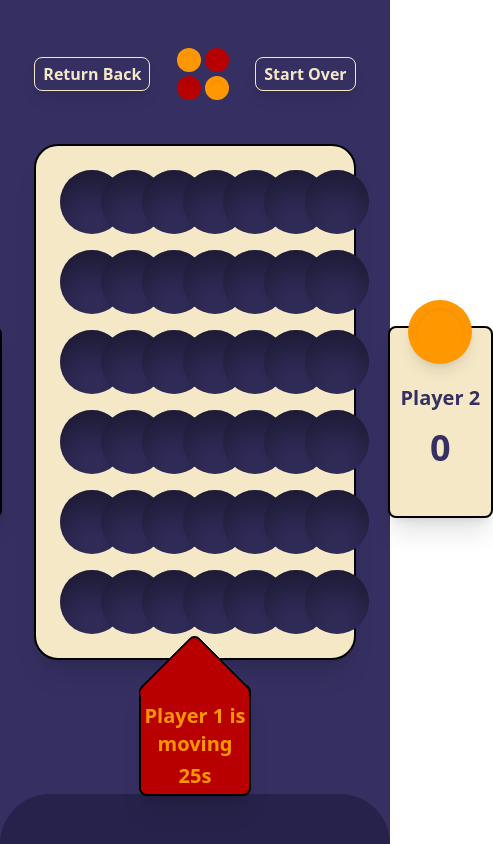
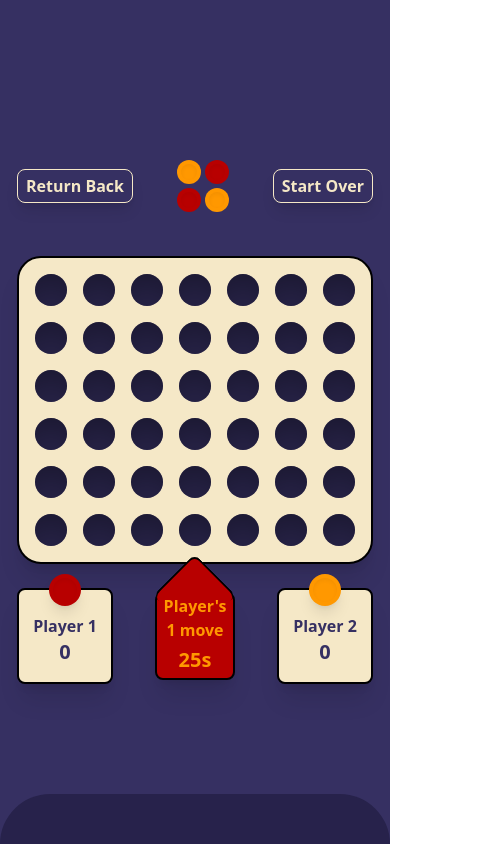
Before and after one commit to Vladyslav-Davydenko/Connect-Four-Game, a React (Vite) app in the folder connect-four/: page /game in a window 390 px wide. Shown: the whole page, 493 px wide, since content can reach past the window. Built offline with nearby package versions, Linux system fonts and the light colour scheme; no server answers.

Commit message:
Bux fixes + mobile optimisation

```diff
--- a/connect-four/src/views/components/board/Board.tsx
+++ b/connect-four/src/views/components/board/Board.tsx
@@ -8,7 +8,7 @@ interface Props {
 
 export function Board({ board, handleOnClick }: Props): JSX.Element {
   return (
-    <div className="grid grid-cols-7 gap-4 bg-white p-6 rounded-3xl shadow-xl  animate-bg_fade_in border-black border-2">
+    <div className="grid grid-cols-7 gap-4 bg-white p-4 md:p-6 rounded-3xl shadow-xl  animate-bg_fade_in border-black border-2">
       {board.map((row, i) =>
         row.map((ch, j) => {
           return (
--- /dev/null
+++ b/connect-four/src/views/components/board/PlayerScoreMobile.tsx
@@ -0,0 +1,33 @@
+interface Props {
+  playersCont: number;
+  player: "X" | "O";
+}
+
+export const PlayerScoreMobile = ({
+  playersCont,
+  player,
+}: Props): JSX.Element => {
+  return (
+    <div className=" h-24 w-24 bg-white rounded-lg border-black border-2 shadow-xl relative flex justify-center items-center">
+      <div className=" absolute -top-4">
+        <div
+          className={`size-8 rounded-full relative animate-drop_down ${
+            player === "X" ? "bg-red" : "bg-yellow"
+          } flex items-center justify-center shadow-lg`}
+        >
+          <div
+            className={`size-6 rounded-full absolute shadow-inner ${
+              player === "X" ? "bg-red" : "bg-yellow"
+            }`}
+          ></div>
+        </div>
+      </div>
+      <div className="text-center">
+        <h1 className="text-dark-primary text-md mt-2">
+          {player === "X" ? "Player 1" : "Player 2"}
+        </h1>
+        <p className="text-dark-primary text-xl">{playersCont}</p>
+      </div>
+    </div>
+  );
+};
--- a/connect-four/src/views/components/board/index.ts
+++ b/connect-four/src/views/components/board/index.ts
@@ -1,2 +1,3 @@
 export * from "./Board";
 export * from "./PlayersScore";
+export * from "./PlayerScoreMobile";
--- a/connect-four/src/views/components/dashboard/SingleUnit.tsx
+++ b/connect-four/src/views/components/dashboard/SingleUnit.tsx
@@ -34,7 +34,7 @@ export function SingleUnit({ id, index }: Props): JSX.Element {
   return (
     <>
       {isOpen && <DeletePopUp id={game.id} setIsOpen={setIsOpen} />}
-      <div className="flex justify-center items-center gap-12 py-8 px-16 shadow-lg rounded-lg relative">
+      <div className="flex justify-center items-center gap-12 md:py-8 md:px-16 py-2 shadow-lg rounded-lg relative flex-col md:flex-row">
         <button
           className="p-3 rounded-full absolute top-2 right-2 cursor-pointer opacity-80 hover:opacity-100 hover:-translate-y-1 active:translate-y-1.5 duration-500 shadow-lg hover:shadow-xl active:shadow-md"
           onClick={handleDeleteButtonClicked}
@@ -60,7 +60,7 @@ export function SingleUnit({ id, index }: Props): JSX.Element {
         </button>
         <p className="text-4xl">{`${index}.`}</p>
         <div>
-          <div className="grid grid-cols-7 gap-4 bg-white p-6 rounded-3xl shadow-xl  animate-bg_fade_in border-black border-2">
+          <div className="grid grid-cols-7 gap-4 bg-white p-4 md:p-6 rounded-3xl shadow-xl  animate-bg_fade_in border-black border-2">
             {game.board.map((row, i) =>
               row.map((ch, j) => {
                 return (
--- a/connect-four/src/views/components/pop-up-windows/Congratulation.tsx
+++ b/connect-four/src/views/components/pop-up-windows/Congratulation.tsx
@@ -22,30 +22,30 @@ export function PopUpCongratulation({
 
   const buttonNaming: ButtonNamingType<Status> = {
     loading: "Saving...",
-    idle: "Save the game",
+    idle: "Save",
     succeeded: "Saved",
     failed: "Error",
   };
 
   return (
     <div className="absolute bg-black bg-opacity-40 min-h-dvh w-full z-10 flex justify-center items-center animate-bg_fade_in">
-      <div className=" bg-primary p-10 rounded-xl shadow-lg absolute z-20 opacity-0 animate-appear_3 fill-mode-forwards flex flex-col justify-center items-center gap-10">
-        <h1 className="text-yellow text-4xl">Congratulation!</h1>
+      <div className=" bg-primary md:p-10 p-6 rounded-xl shadow-lg absolute z-20 opacity-0 animate-appear_3 fill-mode-forwards flex flex-col justify-center items-center gap-10">
+        <h1 className="text-yellow text-2xl md:text-4xl">Congratulation!</h1>
         {error ? (
-          <h2 className="text-yellow text-2xl">{error.message}</h2>
+          <h2 className="text-yellow text-lg md:text-2xl">{error.message}</h2>
         ) : (
-          <h2 className="text-yellow text-2xl">{`Player ${winner} win the game`}</h2>
+          <h2 className="text-yellow text-lg md:text-2xl">{`Player ${winner} win the game`}</h2>
         )}
-        <div>
+        <div className="flex items-center gap-8">
           <button
-            className="py-3 px-6 mx-16 bg-white text-primary border rounded-lg hover:-translate-y-1 active:translate-y-1.5 duration-500 shadow-lg hover:shadow-xl active:shadow-md animate-appear_1 fill-mode-backwards"
+            className="md:py-3 md:px-6 py-2 px-4 bg-white text-primary border rounded-lg hover:-translate-y-1 active:translate-y-1.5 duration-500 shadow-lg hover:shadow-xl active:shadow-md animate-appear_1 fill-mode-backwards"
             onClick={() => setIsOpen(false)}
           >
-            Close the window
+            Close
           </button>
           <button
             id="save-button"
-            className="py-3 px-6 mx-16 bg-white text-primary border rounded-lg hover:-translate-y-1 active:translate-y-1.5 duration-500 shadow-lg hover:shadow-xl active:shadow-md animate-appear_1 fill-mode-backwards disabled:opacity-75"
+            className="md:py-3 md:px-6 py-2 px-4 bg-white text-primary border rounded-lg hover:-translate-y-1 active:translate-y-1.5 duration-500 shadow-lg hover:shadow-xl active:shadow-md animate-appear_1 fill-mode-backwards disabled:opacity-75"
             onClick={handleSaveGame}
             disabled={status !== "idle"}
           >
--- a/connect-four/src/views/components/pop-up-windows/Delete.tsx
+++ b/connect-four/src/views/components/pop-up-windows/Delete.tsx
@@ -42,7 +42,7 @@ export function DeletePopUp({ id, setIsOpen }: Props): JSX.Element {
     <div className="fixed inset-0 z-50 flex items-center justify-center">
       <div className="absolute bg-black bg-opacity-40 h-full w-full"></div>
       <div
-        className={` bg-primary p-10 rounded-xl shadow-lg z-20 opacity-0 animate-appear_3 fill-mode-forwards flex flex-col justify-center items-center gap-10`}
+        className={` bg-primary md:p-10 p-6 rounded-xl shadow-lg z-20 opacity-0 animate-appear_3 fill-mode-forwards flex flex-col justify-center items-center gap-10`}
       >
         <h1 className="text-yellow text-4xl">Are you sure!</h1>
         {error ? (
@@ -55,16 +55,16 @@ export function DeletePopUp({ id, setIsOpen }: Props): JSX.Element {
             <p className="text-yellow text-xl">{id}</p>
           </>
         )}
-        <div>
+        <div className="flex justify-between gap-10">
           <button
-            className="py-3 px-6 mx-16 bg-white text-primary border rounded-lg hover:-translate-y-1 active:translate-y-1.5 duration-500 shadow-lg hover:shadow-xl active:shadow-md animate-appear_1 fill-mode-backwards"
+            className="md:py-3 md:px-6 py-2 px-4 bg-white text-primary border rounded-lg hover:-translate-y-1 active:translate-y-1.5 duration-500 shadow-lg hover:shadow-xl active:shadow-md animate-appear_1 fill-mode-backwards"
             onClick={() => setIsOpen(false)}
           >
             Cancel
           </button>
           <button
             id="delete-button"
-            className="py-3 px-6 mx-16 bg-white text-primary border rounded-lg hover:-translate-y-1 active:translate-y-1.5 duration-500 shadow-lg hover:shadow-xl active:shadow-md animate-appear_1 fill-mode-backwards disabled:opacity-75"
+            className="md:py-3 md:px-6 py-2 px-4 bg-white text-primary border rounded-lg hover:-translate-y-1 active:translate-y-1.5 duration-500 shadow-lg hover:shadow-xl active:shadow-md animate-appear_1 fill-mode-backwards disabled:opacity-75"
             onClick={hanndleDeleteData}
             disabled={status !== "idle"}
           >
--- a/connect-four/src/views/components/slots/BoardSlot.tsx
+++ b/connect-four/src/views/components/slots/BoardSlot.tsx
@@ -11,19 +11,21 @@ type Props = {
 
 export function BoardSlot({ x, y, ch, onClickCallback }: Props): JSX.Element {
   const outerClasses = clsx({
-    "size-16 rounded-full relative animate-drop_down": ch !== "",
+    "size-8 md:size-16 rounded-full relative animate-drop_down flex items-center justify-center":
+      ch !== "",
     "bg-red": ch === "X",
     "bg-yellow": ch === "O",
   });
   const innerClasses = clsx({
-    "size-12 rounded-full absolute inset-2 shadow-inner": ch !== "",
+    "size-6 md:size-12 rounded-full absolute inset-1 md:inset-2 shadow-inner":
+      ch !== "",
     "bg-red": ch === "X",
     "bg-yellow": ch === "O",
   });
 
   return (
     <div onClick={() => onClickCallback(x, y)}>
-      <div className="size-16 rounded-full bg-dark-primary animate-bg_fade_in shadow-inner-slot">
+      <div className="size-8 md:size-16 rounded-full bg-dark-primary animate-bg_fade_in shadow-inner-slot">
         <div className={outerClasses}>
           <div className={innerClasses}></div>
         </div>
--- a/connect-four/src/views/pages/dashboard/DashBoardPage.tsx
+++ b/connect-four/src/views/pages/dashboard/DashBoardPage.tsx
@@ -30,15 +30,13 @@ export function DashBoardPage(): JSX.Element {
   }, [dispatch]);
 
   return (
-    <div className="flex flex-col gap-6 w-[70%] justify-center items-center m-10 mb-56">
-      <h1 className="text-yellow text-7xl mb-20 animate-wiggle text-cente">
+    <div className="flex flex-col gap-6 w-[90%] md:w-[90%] justify-center items-center m-10 mb-56">
+      <h1 className="text-yellow md:text-7xl text-4xl mb-20 animate-wiggle text-cente">
         Dash Board
       </h1>
-      <div className="flex justify-center mb-5 items-center gap-24 w-full">
-        <div className="flex gap-2 w-32">
-          <p>Total games</p>
-          <p>:</p>
-          <p>{boardIds.length}</p>
+      <div className="flex justify-center mb-5 items-center md:gap-24 gap-8">
+        <div className="flex gap-2 md:w-32">
+          <p>{`Total: ${boardIds.length}`}</p>
         </div>
         <Link
           to={"/"}
@@ -47,7 +45,7 @@ export function DashBoardPage(): JSX.Element {
           Return Back
         </Link>
         <div className="flex flex-col gap-2">
-          <div className="flex gap-2 w-32">
+          <div className="flex gap-2 md:w-32">
             <div className="size-6 rounded-full relative animate-drop_down bg-red flex items-center justify-center">
               <div className="size-4 rounded-full absolute shadow-inner bg-red"></div>
             </div>
--- a/connect-four/src/views/pages/game/GamePage.tsx
+++ b/connect-four/src/views/pages/game/GamePage.tsx
@@ -12,6 +12,7 @@ import { Icon } from "@/views/components/icon";
 import { Board } from "@/views/components/board";
 import { PopUpCongratulation } from "@/views/components/pop-up-windows";
 import { PlayersScore } from "@/views/components/board";
+import { PlayerScoreMobile } from "@/views/components/board";
 
 import { Link } from "react-router-dom";
 
@@ -59,9 +60,18 @@ export function GamePage(): JSX.Element {
       playerOneCount,
       playerTwoCount,
     };
-
+    const data = localStorage.getItem(LOCAL_STORAGE_KEY);
+    if (!data) {
       localStorage.setItem(LOCAL_STORAGE_KEY, JSON.stringify(preparedData));
-  });
+      return;
+    }
+    const parsedData = JSON.parse(data);
+    const { theme } = parsedData;
+    localStorage.setItem(
+      LOCAL_STORAGE_KEY,
+      JSON.stringify({ ...preparedData, theme })
+    );
+  }, [board]);
 
   useEffect(() => {
     for (let i = 0; i < board.length; i++) {
@@ -171,9 +181,11 @@ export function GamePage(): JSX.Element {
           winner={currentPlayer === "X" ? "2" : "1"}
         />
       )}
-      <div className="flex gap-8 justify-center items-center">
+      <div className="grid  md:gap-8 md:grid-cols-4 grid-cols-1 justify-items-center items-center">
+        <div className=" hidden md:block">
           <PlayersScore player="X" playersCont={playerOneCount} />
-        <div className="flex flex-col gap-6 text-center">
+        </div>
+        <div className="flex flex-col gap-6 text-center w-full md:w-auto md:col-span-2">
           <div className="flex justify-between mb-5 items-center">
             <Link
               to={"/"}
@@ -190,17 +202,27 @@ export function GamePage(): JSX.Element {
             </button>
           </div>
           <Board board={board} handleOnClick={handleOnClick} />
+          <div className="flex justify-between md:justify-center items-center">
+            <div className="md:hidden">
+              <PlayerScoreMobile player="X" playersCont={playerOneCount} />
+            </div>
             <div className="flex justify-center items-center">
-            <div className=" h-28 w-28 bg-red rounded-lg shadow-xl flex items-center border-black border-2 flex-col relative">
-              <div className=" h-[5.2rem] w-[5.2rem] bg-red rounded-lg flex items-center border-black border-2 rotate-45 -top-9 absolute border-b-0 border-r-0"></div>
-              <p className="text-yellow text-xl z-10 mt-4">{`Player ${
+              <div className=" w-20 md:h-28 md:w-28 bg-red rounded-lg shadow-xl flex items-center border-black border-2 flex-col relative">
+                <div className=" h-[3.7rem] w-[3.7rem] md:h-[5.2rem] md:w-[5.2rem] bg-red rounded-lg flex items-center border-black border-2 rotate-45 md:-top-9 -top-7 absolute border-b-0 border-r-0"></div>
+                <p className="text-yellow text-md md:text-xl z-10 md:mt-4">{`Player's ${
                   currentPlayer === "X" ? "1" : "2"
-              } is moving`}</p>
+                } move`}</p>
                 <p className="text-yellow text-xl py-1">{`${timeLeft}s`}</p>
               </div>
             </div>
+            <div className="md:hidden">
+              <PlayerScoreMobile player="O" playersCont={playerTwoCount} />
             </div>
+          </div>
+        </div>
+        <div className=" hidden md:block">
           <PlayersScore player="O" playersCont={playerTwoCount} />
+        </div>
       </div>
     </>
   );
--- a/connect-four/src/views/pages/info/InfoPage.tsx
+++ b/connect-four/src/views/pages/info/InfoPage.tsx
@@ -11,7 +11,7 @@ export function InfoPage(): JSX.Element {
           <div className=" size-16 bg-yellow rounded-full relative shadow-xl">
             <div className=" size-12 bg-yellow rounded-full absolute inset-2 shadow-inner"></div>
           </div>
-          <p className="animate-appear_left_1 transition-all duration-500 opacity-0 fill-mode-forwards col-span-2">
+          <p className="w-[90%] animate-appear_left_1 transition-all duration-500 opacity-0 fill-mode-forwards col-span-2">
             Players choose yellow or red discs. They drop the discs into the
             grid, starting in the middle or at the edge to stack their colored
             discs upwards, horizontally, or diagonally.
```
Lines whose indentation alone changed are shown as unchanged.
